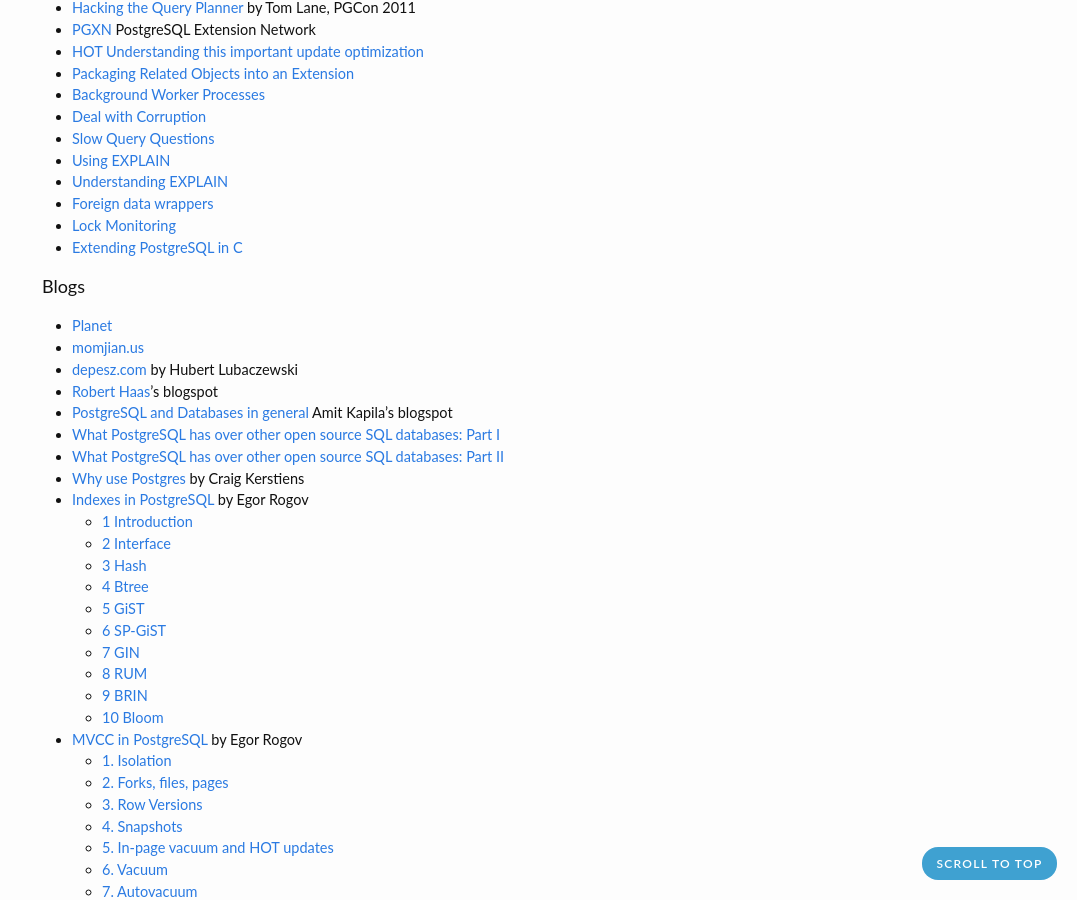
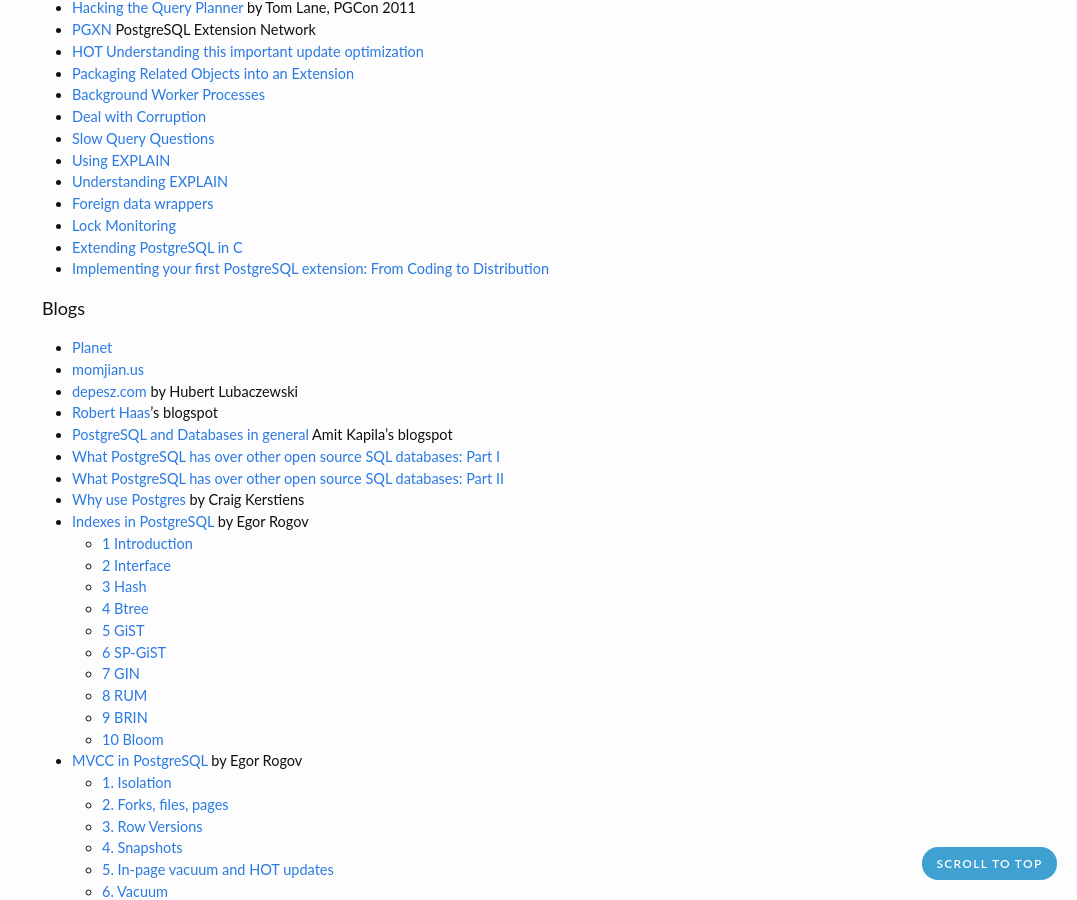
Before and after one commit to zhjwpku/zhjwpku.github.io, a Jekyll site: the page built from _posts/2022-07-12-awesome-postgres.md, in a window 1280 px wide and 900 px high, scrolled down 480 px. Shown: the whole window, without its empty margins (203-1280 px from the left). Built offline with Jekyll 4.4.1, drawn with Linux system fonts in a browser that asks for light colours; comment, search, counter and statistics services are not loaded.

Commit message:
Implementing your first PostgreSQL extension: From Coding to Distribution
Signed-off-by: Junwang Zhao <zhjwpku@gmail.com>

```diff
--- a/_posts/2022-07-12-awesome-postgres.md
+++ b/_posts/2022-07-12-awesome-postgres.md
@@ -33,6 +33,7 @@
 - [Foreign data wrappers](https://wiki.postgresql.org/wiki/Foreign_data_wrappers)
 - [Lock Monitoring](https://wiki.postgresql.org/wiki/Lock_Monitoring)
 - [Extending PostgreSQL in C](https://pgconf.ru/media/2020/02/19/Extending_PostgreSQL_in_C.pdf)
+- [Implementing your first PostgreSQL extension: From Coding to Distribution](https://www.postgresql.eu/events/pgconfeu2019/sessions/session/2641/slides/265/Implementing%20your%20first%20PostgreSQL%20extension.pdf)
 
 <h4>Blogs</h4>
 
```
